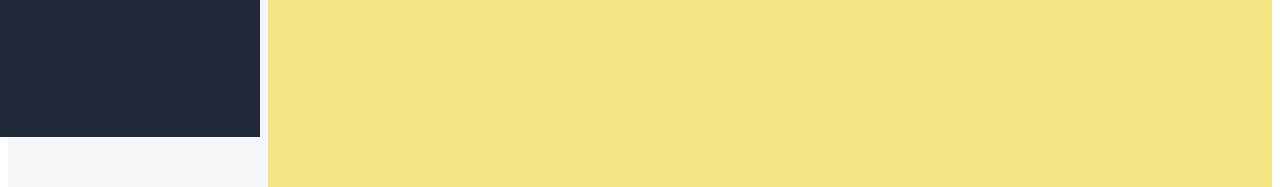
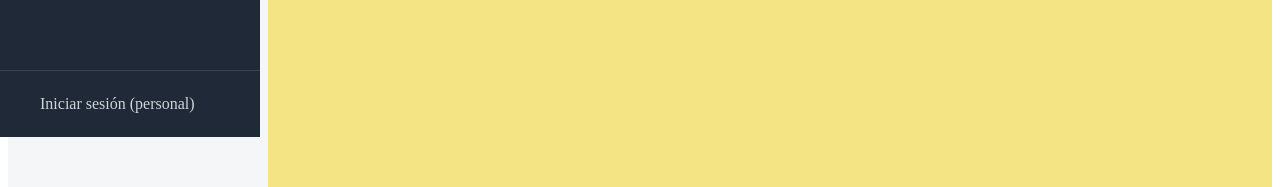
Before and after one commit to sebastianip3/Refugio_de_Animales, a React (Vite) app in the folder frontend/: page / in a window 1280 px wide. Both pictures are taken after typing "Sample", "Sample", "name@example.com", "Sample123", "Sample123" into the empty fields and a click on the button "Crear cuenta". Shown: the part 663-850 px from the top of the page. Built offline with nearby package versions, Linux system fonts and the light colour scheme.

Commit message:
feat(frontend): muestra la cuenta y cerrar sesion en el menu

```diff
--- a/frontend/src/components/Layout.jsx
+++ b/frontend/src/components/Layout.jsx
@@ -21,7 +21,9 @@ const SECCIONES = [
 
 const drawerWidth = 260;
 
-function Layout({ children, paginaActual, onNavegar }) {
+const formatearEnum = (valor) => valor.replaceAll("_", " ").toLowerCase();
+
+function Layout({ children, paginaActual, onNavegar, cuenta, onCerrarSesion, onIniciarSesion }) {
   return (
     <Box
       sx={{
@@ -128,6 +130,34 @@ function Layout({ children, paginaActual, onNavegar }) {
             </ListItemButton>
           ))}
         </List>
+
+        <Box sx={{ mt: "auto", px: 3, py: 2, borderTop: "1px solid #374151" }}>
+          {cuenta ? (
+            <>
+              <Typography variant="body2" sx={{ fontWeight: 600 }}>
+                {cuenta.nombre} {cuenta.apellido}
+              </Typography>
+
+              <Typography variant="body2" sx={{ color: "#9ca3af", mb: 1 }}>
+                {formatearEnum(cuenta.tipo)}
+              </Typography>
+
+              <ListItemButton
+                onClick={onCerrarSesion}
+                sx={{ borderRadius: 2, color: "#d1d5db", "&:hover": { backgroundColor: "#374151" } }}
+              >
+                Cerrar sesión
+              </ListItemButton>
+            </>
+          ) : (
+            <ListItemButton
+              onClick={onIniciarSesion}
+              sx={{ borderRadius: 2, color: "#d1d5db", "&:hover": { backgroundColor: "#374151" } }}
+            >
+              Iniciar sesión (personal)
+            </ListItemButton>
+          )}
+        </Box>
       </Drawer>
 
       <Box
```
